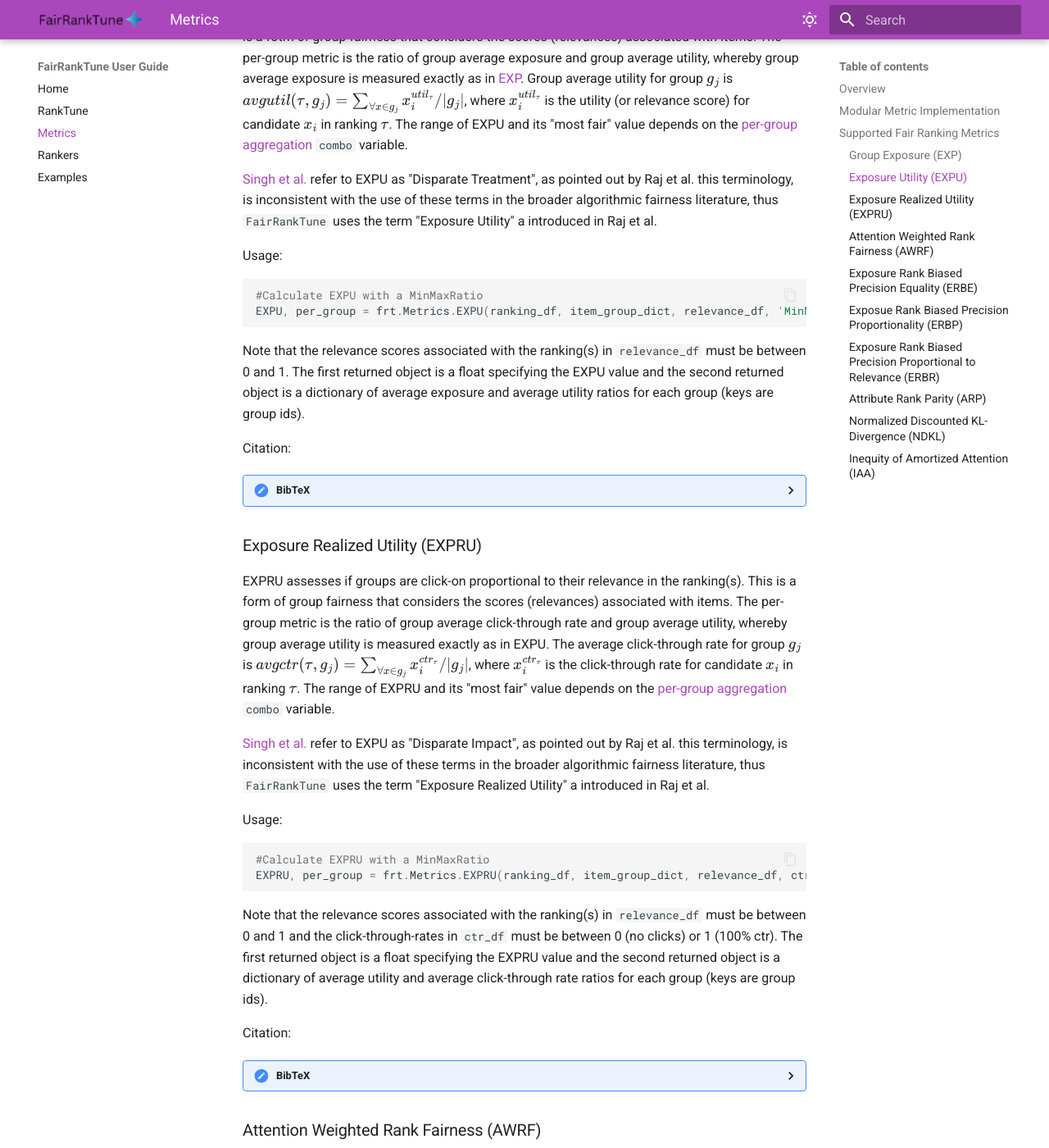
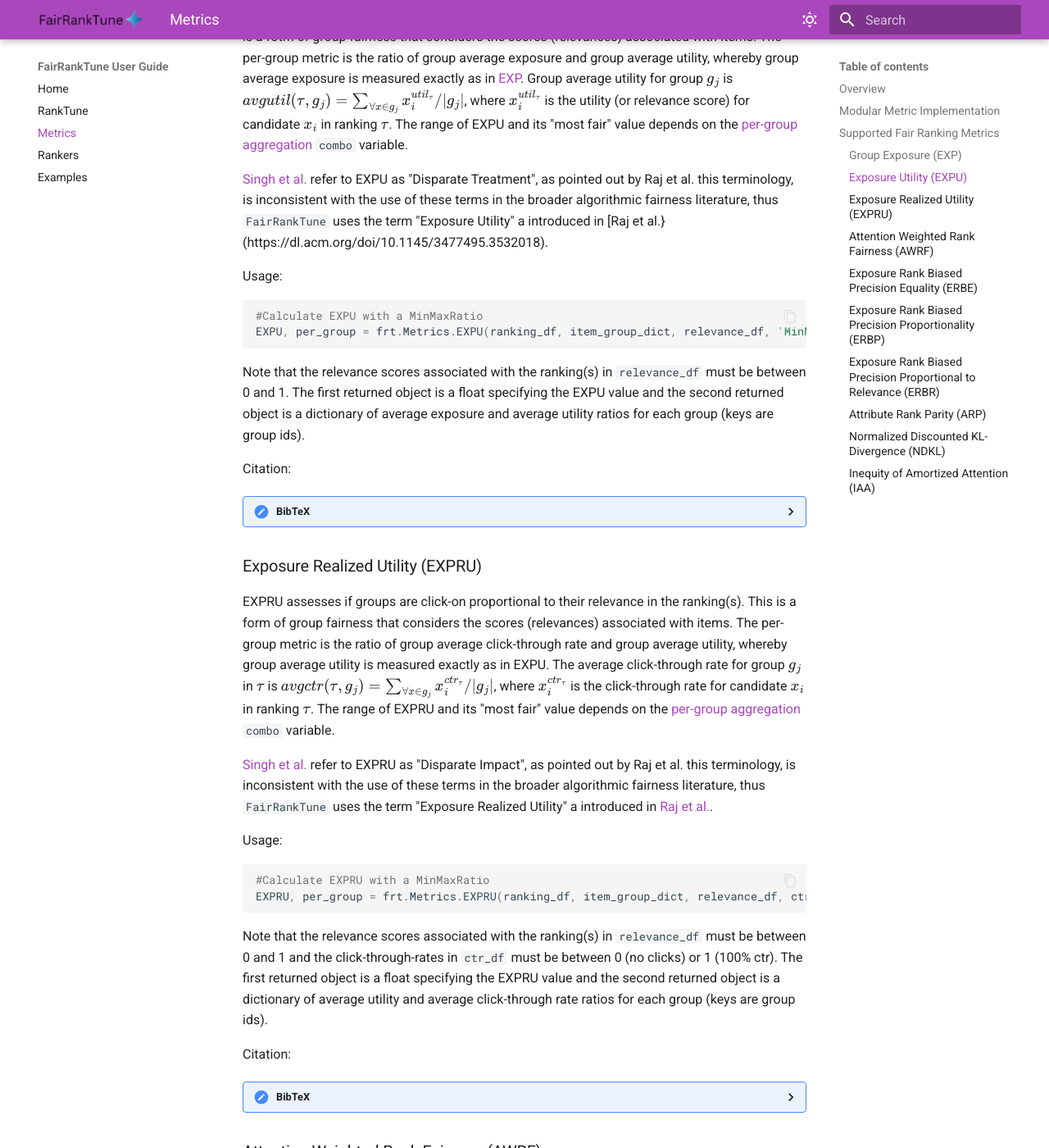
Before and after one commit to KCachel/fairranktune, an MkDocs documentation site: the page built from docs/Metrics.md, in a window 1280 px wide and 1400 px high, scrolled down 3977 px. Shown: the whole window at 82% size. Built offline with MkDocs 1.6.1 and Material for MkDocs 9.7.7, drawn with Linux system fonts in a browser that asks for light colours; some of the changed text lies outside the part shown.

````diff
--- a/docs/Metrics.md
+++ b/docs/Metrics.md
@@ -143,7 +143,7 @@ series = {CIKM '20}
 
 EXPU assesses if groups receive exposure proportional to their relevance in the ranking(s). This is a fotm of group fairness that considers the scores (relevances) associated with items. The per-group metric is the ratio of group average exposure and group average utility, whereby group average exposure is measured exactly as in [EXP](#group-exposure-exp). Group average utility for group $g_j$ is $avgutil(\tau,g_j) = \sum_{\forall x \in g_{j}}x_i^{util_{\tau}}/|g_{j}|$, where $x_i^{util_{\tau}}$ is the utility (or relevance score) for candidate $x_i$ in ranking $\tau$.  The range of EXPU and its "most fair" value depends on the [per-group aggregation](#modular-metric-implementation) ```combo``` variable.
 
-[Singh et al.](https://dl.acm.org/doi/10.1145/3219819.3220088) refer to EXPU as "Disparate Treatment", as pointed out by Raj et al. this terminology, is inconsistent with the use of these terms in the broader algorithmic fairness literature, thus ```FairRankTune``` uses the term "Exposure Utility" a introduced in Raj et al.
+[Singh et al.](https://dl.acm.org/doi/10.1145/3219819.3220088) refer to EXPU as "Disparate Treatment", as pointed out by Raj et al. this terminology, is inconsistent with the use of these terms in the broader algorithmic fairness literature, thus ```FairRankTune``` uses the term "Exposure Utility" a introduced in [Raj et al.}(https://dl.acm.org/doi/10.1145/3477495.3532018).
 
 Usage:
 
@@ -180,9 +180,9 @@ series = {KDD '18}
 
 ### Exposure Realized Utility (EXPRU)
 
-EXPRU assesses if groups are click-on proportional to their relevance in the ranking(s). This is a form of group fairness that considers the scores (relevances) associated with items. The per-group metric is the ratio of group average click-through rate and group average utility, whereby  group average utility is measured exactly as in EXPU. The average click-through rate for group $g_j$ is $avgctr(\tau,g_j) = \sum_{\forall x \in g_{j}}x_i^{ctr_{\tau}}/|g_{j}|$, where $x_i^{ctr_{\tau}}$ is the click-through rate for candidate $x_i$ in ranking $\tau$.  The range of EXPRU and its "most fair" value depends on the [per-group aggregation](#modular-metric-implementation) ```combo``` variable.
+EXPRU assesses if groups are click-on proportional to their relevance in the ranking(s). This is a form of group fairness that considers the scores (relevances) associated with items. The per-group metric is the ratio of group average click-through rate and group average utility, whereby  group average utility is measured exactly as in EXPU. The average click-through rate for group $g_j$ in $\tau$ is $avgctr(\tau,g_j) = \sum_{\forall x \in g_{j}}x_i^{ctr_{\tau}}/|g_{j}|$, where $x_i^{ctr_{\tau}}$ is the click-through rate for candidate $x_i$ in ranking $\tau$.  The range of EXPRU and its "most fair" value depends on the [per-group aggregation](#modular-metric-implementation) ```combo``` variable.
 
-[Singh et al.](https://dl.acm.org/doi/10.1145/3219819.3220088) refer to EXPU as "Disparate Impact", as pointed out by Raj et al. this terminology, is inconsistent with the use of these terms in the broader algorithmic fairness literature, thus ```FairRankTune``` uses the term "Exposure Realized Utility" a introduced in Raj et al.
+[Singh et al.](https://dl.acm.org/doi/10.1145/3219819.3220088) refer to EXPRU as "Disparate Impact", as pointed out by Raj et al. this terminology, is inconsistent with the use of these terms in the broader algorithmic fairness literature, thus ```FairRankTune``` uses the term "Exposure Realized Utility" a introduced in [Raj et al.](https://dl.acm.org/doi/10.1145/3477495.3532018).
 
 Usage:
 ```python
@@ -291,7 +291,7 @@ series = {WWW '21}
 ```
 </details>
 
-### Exposue Rank Biased Precision Proportionality (ERBP)
+### Exposure Rank Biased Precision Proportionality (ERBP)
 
 ERBP assesses if groups receive exposure proportional to their size whereby exposure is based on the Rank Biased Precision metric) This metric does not consider relevances or scores associate with items. Exposure in ERBE is determined differently compared to [exposure (EXP)](#group-exposure-exp). Specifically this calculation is based on the [Rank Biased Precision (RBP) metric](https://dl.acm.org/doi/10.1145/1416950.1416952).  The per-group metric is the group average exposure, whereby exposure is measured exactly as in [ERBE](#exposure-rank-biased-precision-equality-erbe). Group average exposure for group $g_j$ is $avgexpRBP(\tau,g_j) = (1 - \gamma) \sum_{\forall x \in g_{j}}exposureRBP(\tau,x_i)/|g_{j}|$.  The range of ERBP and its "most fair" value depends on the [per-group aggregation](#modular-metric-implementation) ```combo``` variable.
 
@@ -364,7 +364,7 @@ series = {WWW '21}
 
 ### Attribute Rank Parity (ARP)
 
-ARP compares the number of mixed pairs won by groups in the ranking(s) and does not consider relevances or scores associate with items. It aligns with the fairness concept of statistical parity. ARP decomposes the ranking into pairwise comparisons, a mixed pair contains items from two different groups, the item "on top" is said to "win" the pair. The per-group metric is the average mixed pairs won by each group, calculated as $avgpairs(\tau, g_i) = \# ~mixedpairswon(g_i) / \# totalmixedpairs(g_i)$.  The range of ARP and its "most fair" value depends on the [per-group aggregation](#modular-metric-implementation) ```combo``` variable.
+ARP compares the number of mixed pairs won by groups in the ranking(s) and does not consider relevances or scores associate with items. It aligns with the fairness concept of statistical parity. ARP decomposes the ranking into pairwise comparisons, a mixed pair contains items from two different groups, the item "on top" is said to "win" the pair. The per-group metric is the average mixed pairs won by each group, calculated as $avgpairs(\tau, g_i) = \# ~mixedpairswon(g_i) / \# totalmixedpairs(g_i)$ in ranking $\tau$.  The range of ARP and its "most fair" value depends on the [per-group aggregation](#modular-metric-implementation) ```combo``` variable.
 
 Usage:
 ```python
````
Also changed, not shown: other parts of docs/Metrics.md (+3 -3 lines), docs/RankTune.md (+1 -1 lines), docs/index.md (+3 -1 lines).
